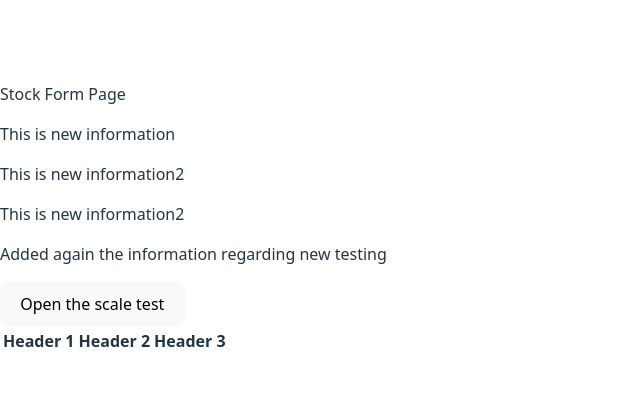
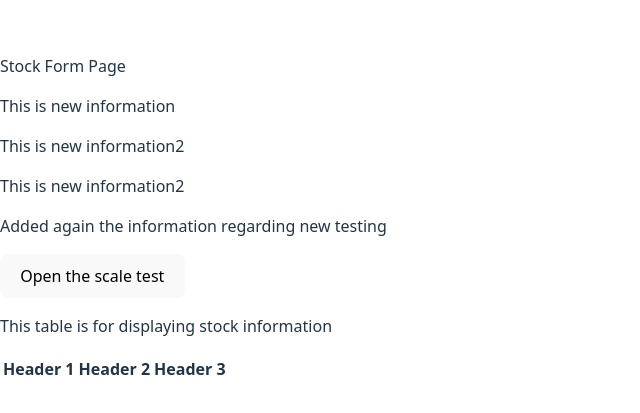
Before and after one commit to pawank505/testproject, a React app: page /stockform in a window 1280 px wide. Shown: the part 181-594 px from the top of the page, without its empty margins (0-640 px from the left). Built offline with nearby package versions, Linux system fonts and the light colour scheme; the HTML template or start-up script is replaced by a standard one.

Commit message:
SCRUM-34 Info added [auto-pr, taskcompleted, main]

```diff
--- a/src/components/Stockform.jsx
+++ b/src/components/Stockform.jsx
@@ -16,6 +16,7 @@ const Stockform = () => {
         </button>
       </div>
       <div>
+        <p>This table is for displaying stock information</p>
         <table className="table-auto border-collapse border border-gray-400">
           <thead>
             <tr>
```
